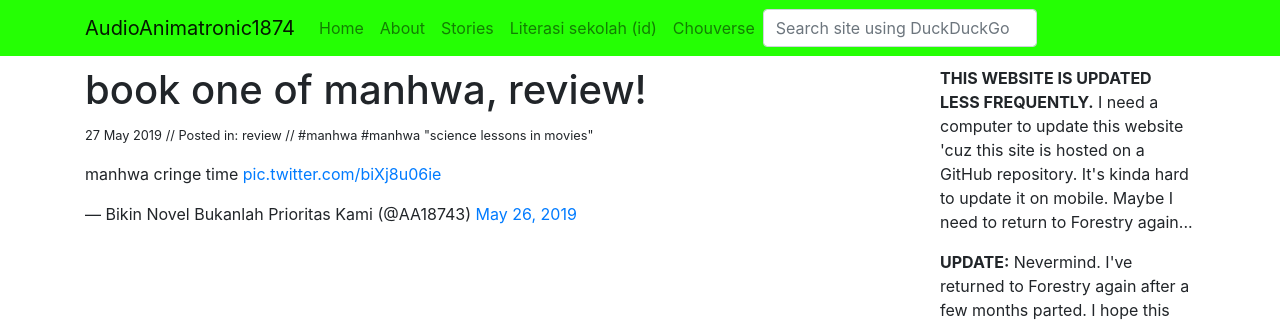
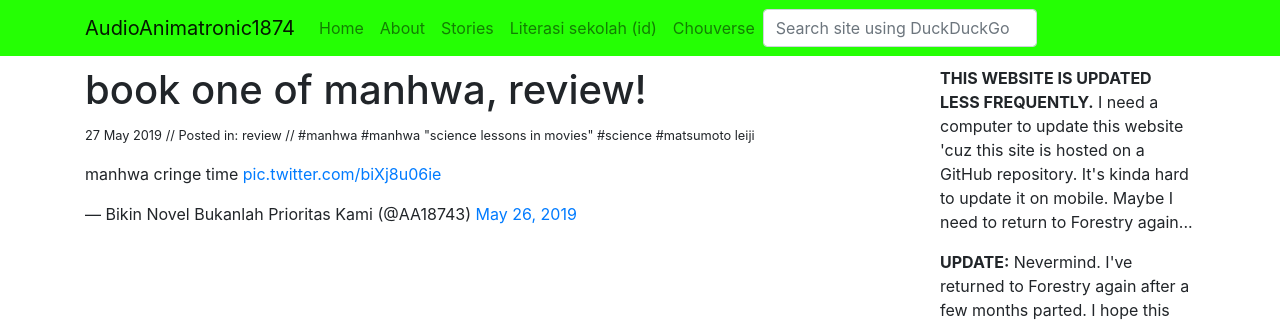
Before and after one commit to aa1874/aa1874site, a Jekyll site: the page built from _posts/2019-05-27-book-one-of-manhwa-review.md, in a window 1280 px wide. Shown: the top 321 px of the page. Built offline with Jekyll 4.4.1, drawn with Linux system fonts in a browser that asks for light colours; nearby versions of some CDN libraries; some web fonts are replaced; comment, search, counter and statistics services are not loaded.

Commit message:
Update from Forestry.io gibranalnn@outlook.com updated _posts/2019-05-27-book-one-of-manhwa-review.md

```diff
--- a/_posts/2019-05-27-book-one-of-manhwa-review.md
+++ b/_posts/2019-05-27-book-one-of-manhwa-review.md
@@ -7,6 +7,8 @@ categories:
 tags:
 - manhwa
 - manhwa "science lessons in movies"
+- science
+- matsumoto leiji
 
 ---
 <blockquote class="twitter-tweet"><p lang="en" dir="ltr">manhwa cringe time <a href="https://t.co/biXj8u06ie">pic.twitter.com/biXj8u06ie</a></p>&mdash; Bikin Novel Bukanlah Prioritas Kami (@AA18743) <a href="https://twitter.com/AA18743/status/1132587645505159168?ref_src=twsrc%5Etfw">May 26, 2019</a></blockquote> <script async src="https://platform.twitter.com/widgets.js" charset="utf-8"></script>
```
